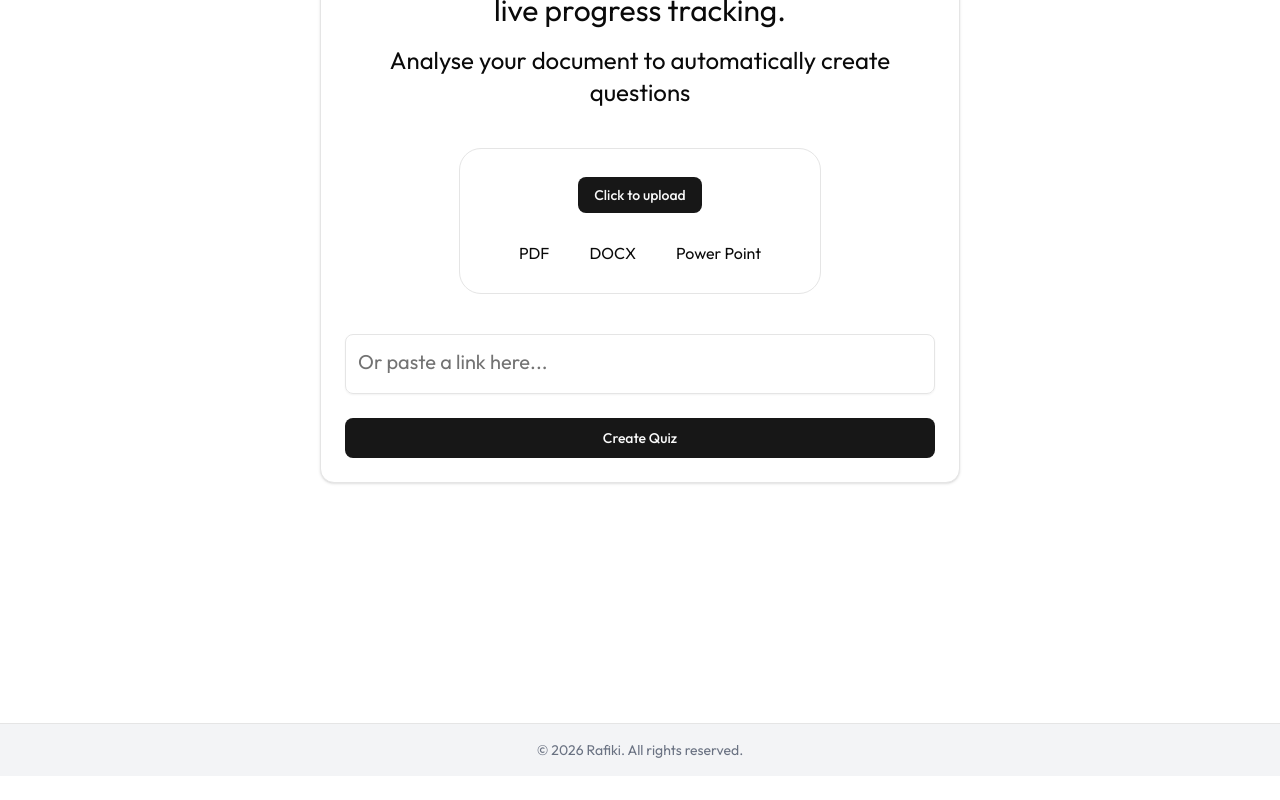
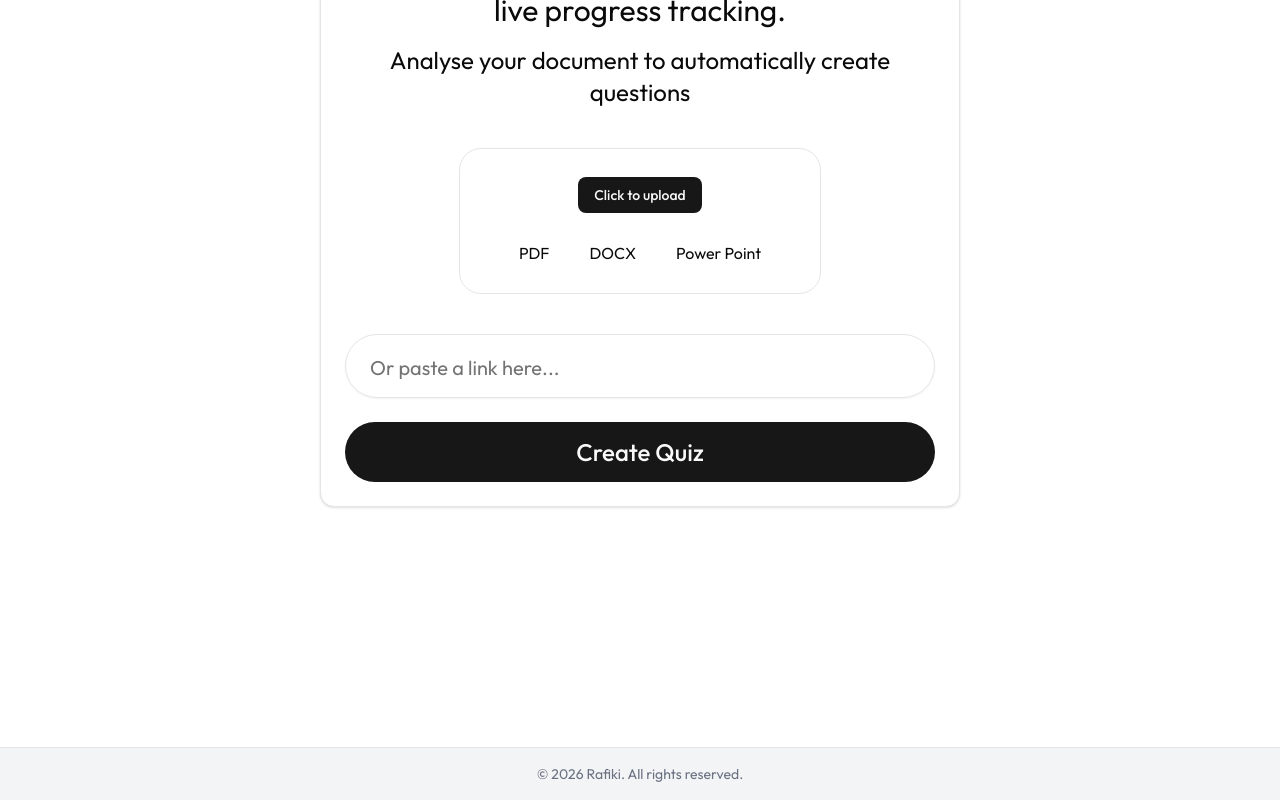
Before and after one commit to Tshobohwa/rafiki, a Next.js app in the folder web/: page / in a window 1280 px wide. Shown: the part 577-1377 px from the top of the page. Before the commit the page ends 1353 px from the top, so only its background shows below. Built offline with nearby package versions, Linux system fonts and the light colour scheme.

Commit message:
Style the dashbaord page

```diff
--- a/web/app/page.tsx
+++ b/web/app/page.tsx
@@ -1,3 +1,4 @@
+"use client";
 import Footer from "@/components/footer";
 import { Button } from "@/components/ui/button";
 import {
@@ -8,8 +9,14 @@ import {
   CardTitle,
 } from "@/components/ui/card";
 import { Input } from "@/components/ui/input";
+import { useEffect, useState } from "react";
 
 export default function Home() {
+  const [link, setLink] = useState("");
+
+  useEffect(() => {
+    console.log("Link:", link);
+  }, [link]);
   return (
     <div className="">
       <nav className="sticky top-0 left-0 right-0 z-50 w-full flex items-center justify-between p-4 bg-white/75 backdrop-blur-sm h-20 border-b px-10">
@@ -51,11 +58,18 @@ export default function Home() {
             </CardContent>
             <Input
               placeholder="Or paste a link here..."
-              className="placeholder:text-xl text-2xl h-15"
+              className="text-lg placeholder:text-xl h-16 rounded-full p-6"
+              onChange={(e) => {
+                setLink(e.target.value);
+              }}
+              style={{ fontSize: 24 }}
             />
           </CardContent>
           <CardFooter>
-            <Button variant={"default"} className="w-full" size={"lg"}>
+            <Button
+              variant={"default"}
+              className="w-full h-15 rounded-full text-2xl"
+            >
               Create Quiz
             </Button>
           </CardFooter>
```
